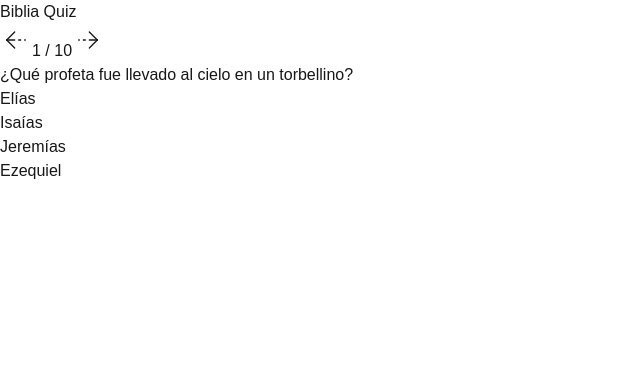
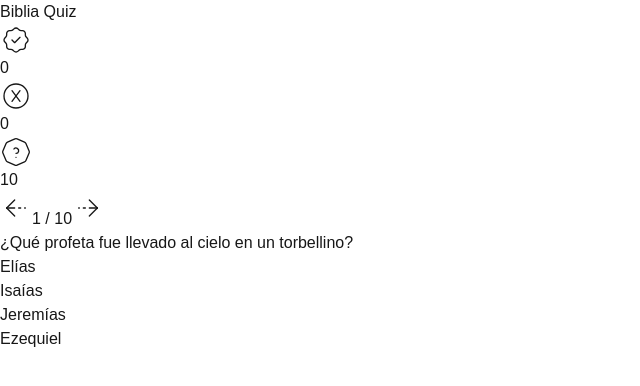
Before and after one commit to johnsi15/biblia-quiz, a Next.js app: page / in a window 1280 px wide. Both pictures are taken after a click on the button "¡Empezar el juego!". Shown: the top 386 px of the page, without its empty margins (0-640 px from the left). Built offline with nearby package versions, Linux system fonts and the light colour scheme.

Commit message:
Add styles component Game

```diff
--- a/src/components/Game/index.tsx
+++ b/src/components/Game/index.tsx
@@ -1,11 +1,15 @@
+import { Question } from '@/components/Question'
 import { useQuestionsStore } from '@/store/questions'
-
-import { Question } from '@/components/Question'
-import { ArrowNext, ArrowPrev } from '@/assets/icons'
+import { useQuestionData } from '@/hooks/useQuestionsData'
+import { ArrowNext, ArrowPrev, Success } from '@/assets/icons'
+import Wrong from '@/assets/icons/Wrong'
+import Unanswered from '@/assets/icons/Unanswered'
 
 export function Game() {
   const questions = useQuestionsStore(state => state.questions)
   const currentQuestion = useQuestionsStore(state => state.currentQuestion)
+
+  const { correct, incorrect, unanswered } = useQuestionData()
 
   const goNextQuestion = useQuestionsStore(state => state.goNextQuestion)
   const goPrevQuestion = useQuestionsStore(state => state.goPrevQuestion)
@@ -13,7 +17,21 @@ export function Game() {
   const questionData = questions[currentQuestion]
 
   return (
-    <section className='min-h-dvh flex flex-col justify-center items-center gap-7'>
+    <section className='min-h-screen flex flex-col justify-center items-center gap-7'>
+      <ul className='flex gap-8 items-center justify-center'>
+        <li className='flex gap-2 items-center text-green-500'>
+          <Success />
+          <span>{correct}</span>
+        </li>
+        <li className='flex gap-2 items-center text-red-500'>
+          <Wrong />
+          <span>{incorrect}</span>
+        </li>
+        <li className='flex gap-2 items-center text-blue-500'>
+          <Unanswered />
+          <span>{unanswered}</span>
+        </li>
+      </ul>
       <div className='flex items-center gap-3 text-3xl'>
         <button
           className='bg-blue-600 px-4 py-2 rounded-md hover:opacity-85 transition-opacity'
```
